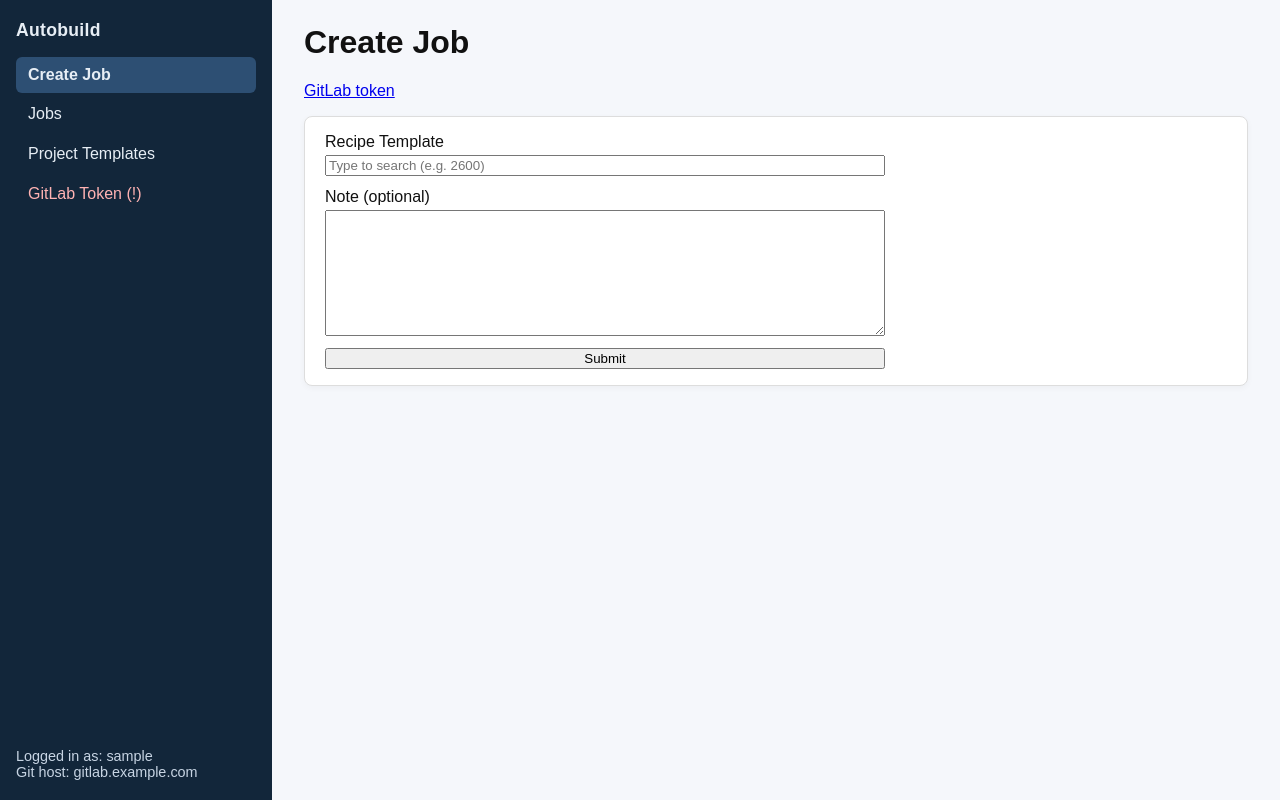
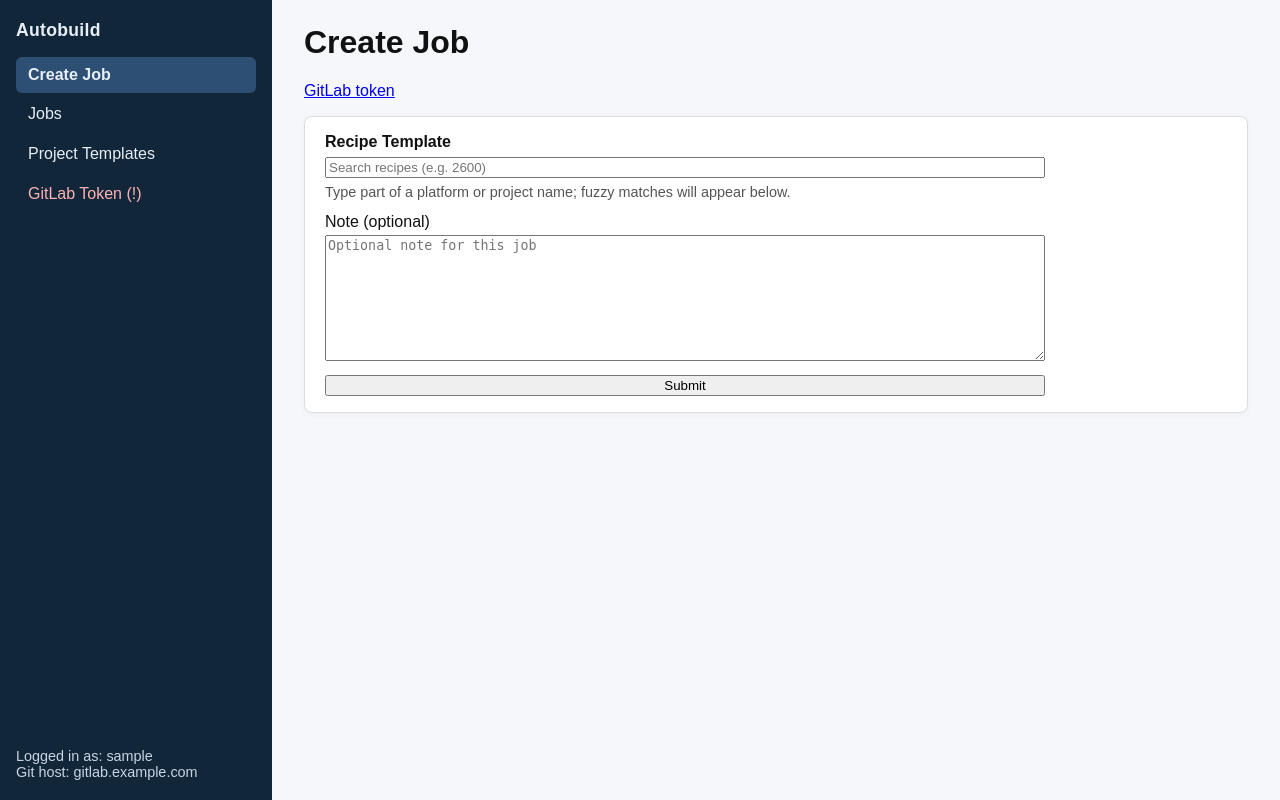
Before and after one commit to hanhanlee/autobuild_onetree, a FastAPI app: page /new in a window 1280 px wide. Run offline with FastAPI, Linux system fonts and the light colour scheme; the visitor is signed in with stand-in values (Sample User, id 1); parts of the project's set-up code (start-up, migrations or seed data) failed here and were passed over.

Commit message:
feat: switch create job to recipe-only with snapshot-driven runner
  - Enforce Create Job to accept only recipe_id and note
  - Persist full raw_recipe_yaml into job snapshot and DB
  - Remove all job-level overrides and legacy repo/ref/machine inputs
  - Update runner to execute build strictly from snapshot recipe YAML
  - Add safe DB migration for recipe_id, raw_recipe_yaml, note, created_by
  - Update UI to display recipe-based jobs and audit snapshot

```diff
--- a/app/main.py
+++ b/app/main.py
@@ -186,7 +186,18 @@ async def settings_post(request: Request, token: str = Form(...)):
     username = get_current_user(request)
     err = auth.save_gitlab_token(username, token)
     if err:
-        return templates.TemplateResponse("settings.html", {"request": request, "saved": False, "error": err})
+        return render_page(
+            request,
+            "settings.html",
+            current_page="settings",
+            status_code=400,
+            saved=False,
+            error=err,
+            user=username,
+            token_ok=False,
+            git_credentials_configured=None,
+            git_credentials_error=err,
+        )
     git_credentials_ok, git_error = auth.try_setup_user_git_credentials(username, token, git_host=get_git_host())
     error_msg = git_error or "unknown error"
     context = {
@@ -205,7 +216,16 @@ async def job_detail(request: Request, job_id: int):
         return redirect
     job = db.get_job(job_id)
     if not job:
-        raise HTTPException(status_code=404, detail="Job not found")
+        return render_page(
+            request,
+            "error.html",
+            current_page="jobs",
+            status_code=404,
+            title="Job not found",
+            message="Job not found",
+            user=get_current_user(request),
+            token_ok=None,
+        )
     artifact_list = jobs.list_artifacts(job_id)
     return render_page(request, "job.html", current_page="jobs", job=job, artifacts=artifact_list)
 
--- a/app/routes/jobs.py
+++ b/app/routes/jobs.py
@@ -1,6 +1,7 @@
+import logging
 from typing import Optional
 
-from fastapi import APIRouter, BackgroundTasks, Form, Request
+from fastapi import APIRouter, BackgroundTasks, Request
 from fastapi.responses import HTMLResponse, RedirectResponse
 
 from .. import jobs, db
@@ -10,6 +11,7 @@ from ..recipes_catalog import list_recipes, load_recipe_yaml, recipe_path_from_i
 from ..web import render_page
 
 router = APIRouter()
+logger = logging.getLogger(__name__)
 
 
 def _current_user(request: Request) -> Optional[str]:
@@ -46,8 +48,6 @@ async def jobs_page(request: Request):
 async def create_job(
     request: Request,
     background_tasks: BackgroundTasks,
-    recipe_id: str = Form(...),
-    note: str = Form(""),
 ):
     redirect = _require_login(request)
     if redirect:
@@ -57,7 +57,37 @@ async def create_job(
         return render_page(request, "new_job.html", current_page="new", status_code=403, error="Unauthorized user", recipes=list_recipes(get_presets_root()), user=user, token_ok=None)
     presets_root = get_presets_root()
     recipes = list_recipes(presets_root)
-    recipe_id_val = str(recipe_id).strip()
+    try:
+        form = await request.form()
+    except Exception:
+        return render_page(
+            request,
+            "new_job.html",
+            current_page="new",
+            status_code=400,
+            error="Invalid form submission",
+            recipes=recipes,
+            user=user,
+            token_ok=None,
+        )
+    recipe_id_val = str(form.get("recipe_id") or "").strip()
+    note = str(form.get("note") or "").strip()
+    allowed_fields = {"recipe_id", "note"}
+    extras = [k for k in form.keys() if k not in allowed_fields]
+    if extras:
+        extras_sorted = ", ".join(sorted(extras))
+        return render_page(
+            request,
+            "new_job.html",
+            current_page="new",
+            status_code=400,
+            error=f"Unexpected fields: {extras_sorted}",
+            recipes=recipes,
+            user=user,
+            token_ok=None,
+            recipe_id=recipe_id_val,
+            note=note,
+        )
     if not recipe_id_val:
         return render_page(
             request,
@@ -71,78 +101,120 @@ async def create_job(
             recipe_id=recipe_id_val,
             note=note,
         )
-    recipe_snapshot = None
-    if recipe_id_val:
-        try:
-            path = recipe_path_from_id(presets_root, recipe_id_val)
-        except ValueError:
-            return render_page(
-                request,
-                "new_job.html",
-                current_page="new",
-                status_code=400,
-                error="Invalid recipe id",
-                recipes=recipes,
-                user=user,
-                token_ok=None,
-                recipe_id=recipe_id_val,
-                note=note,
-            )
-        if not path.exists():
-            return render_page(
-                request,
-                "new_job.html",
-                current_page="new",
-                status_code=400,
-                error="Recipe not found",
-                recipes=recipes,
-                user=user,
-                token_ok=None,
-                recipe_id=recipe_id_val,
-                note=note,
-            )
-        try:
-            recipe_yaml = load_recipe_yaml(presets_root, recipe_id_val)
-        except Exception:
-            return render_page(
-                request,
-                "new_job.html",
-                current_page="new",
-                status_code=400,
-                error="Failed to load recipe",
-                recipes=recipes,
-                user=user,
-                token_ok=None,
-                recipe_id=recipe_id_val,
-                note=note,
-            )
-        recipe_snapshot = {
-            "id": recipe_id_val,
-            "yaml": recipe_yaml,
-        }
+    try:
+        path = recipe_path_from_id(presets_root, recipe_id_val)
+    except ValueError:
+        return render_page(
+            request,
+            "new_job.html",
+            current_page="new",
+            status_code=400,
+            error="Invalid recipe id",
+            recipes=recipes,
+            user=user,
+            token_ok=None,
+            recipe_id=recipe_id_val,
+            note=note,
+        )
+    if not path.exists():
+        return render_page(
+            request,
+            "new_job.html",
+            current_page="new",
+            status_code=404,
+            error="Recipe not found",
+            recipes=recipes,
+            user=user,
+            token_ok=None,
+            recipe_id=recipe_id_val,
+            note=note,
+        )
+    try:
+        recipe_yaml = load_recipe_yaml(presets_root, recipe_id_val)
+    except Exception as exc:
+        logger.warning("Failed to load recipe %s: %s", recipe_id_val, exc)
+        return render_page(
+            request,
+            "new_job.html",
+            current_page="new",
+            status_code=500,
+            error="Failed to load recipe contents",
+            recipes=recipes,
+            user=user,
+            token_ok=None,
+            recipe_id=recipe_id_val,
+            note=note,
+        )
+    if not isinstance(recipe_yaml, str):
+        logger.error("Recipe YAML for %s is not a string (type=%s)", recipe_id_val, type(recipe_yaml))
+        return render_page(
+            request,
+            "new_job.html",
+            current_page="new",
+            status_code=500,
+            error="Recipe content invalid",
+            recipes=recipes,
+            user=user,
+            token_ok=None,
+            recipe_id=recipe_id_val,
+            note=note,
+        )
     created_at = jobs.now_iso()
-    job_id = jobs.create_job(user, "", "", "", "", created_at=created_at)
-    effective_block = {}
-    if recipe_snapshot:
-        effective_block["recipe"] = recipe_snapshot
+    try:
+        job_id = jobs.create_job(user, recipe_id_val, recipe_yaml, note, created_at=created_at)
+    except Exception as exc:
+        logger.error("Failed to create job for user %s recipe %s: %s", user, recipe_id_val, exc)
+        return render_page(
+            request,
+            "new_job.html",
+            current_page="new",
+            status_code=500,
+            error="Failed to create job",
+            recipes=recipes,
+            user=user,
+            token_ok=None,
+            recipe_id=recipe_id_val,
+            note=note,
+        )
 
+    snapshot = {
+        "recipe_id": recipe_id_val,
+        "raw_recipe_yaml": recipe_yaml,
+        "note": note,
+        "created_by": user,
+        "created_at": created_at,
+        "status": jobs.STATUS_PENDING,
+    }
     spec = {
-        "schema_version": 1,
+        "schema_version": 2,
         "job_id": job_id,
         "created_by": user,
         "created_at": created_at,
-        "preset_name": "__manual__",
-        "overrides": {
-            "recipe_id": recipe_id_val,
-            "note": note,
-        },
-        "effective": effective_block,
-        "resolved_preset": None,
+        "status": jobs.STATUS_PENDING,
+        "recipe_id": recipe_id_val,
+        "raw_recipe_yaml": recipe_yaml,
+        "note": note,
+        "snapshot": snapshot,
     }
-    if recipe_snapshot:
-        spec["recipe"] = recipe_snapshot
-    if note:
-        spec["note"] = note
-    jobs.write_job_spec(job_id, spec)
+    try:
+        jobs.write_job_spec(job_id, spec)
+    except Exception as exc:
+        logger.error("Failed to write job spec for %s: %s", job_id, exc)
+        try:
+            db.update_job_status(job_id, jobs.STATUS_FAILED, finished_at=jobs.now_iso(), exit_code=-1)
+        except Exception:
+            logger.warning("Failed to mark job %s as failed after spec write error", job_id)
+        return render_page(
+            request,
+            "new_job.html",
+            current_page="new",
+            status_code=500,
+            error="Failed to persist job snapshot",
+            recipes=recipes,
+            user=user,
+            token_ok=None,
+            recipe_id=recipe_id_val,
+            note=note,
+        )
     background_tasks.add_task(jobs.start_job_runner, job_id)
     return RedirectResponse(url=f"/jobs/{job_id}", status_code=303)
--- a/requirements.txt
+++ b/requirements.txt
@@ -4,3 +4,4 @@ jinja2
 python-multipart
 sse-starlette
 pypam
+PyYAML
--- a/templates/new_job.html
+++ b/templates/new_job.html
@@ -5,22 +5,106 @@
 {% if error %}<p class="error">{{ error }}</p>{% endif %}
 <p><a href="/settings">GitLab token</a></p>
 <div class="card">
-    <form method="post" action="/new" style="display:grid;grid-template-columns:1fr;gap:0.75rem;max-width:560px;">
-        <label>Recipe Template
-            <input list="recipe-options" id="recipe-select" name="recipe_id" value="{{ recipe_id or '' }}" placeholder="Type to search (e.g. 2600)" required>
-            <datalist id="recipe-options">
-                {% for r in recipes or [] %}
-                    <option value="{{ r.id }}" label="{{ r.display_name }}"></option>
-                {% endfor %}
-            </datalist>
-        </label>
+    <form method="post" action="/new" style="display:grid;grid-template-columns:1fr;gap:0.85rem;max-width:720px;">
+        <div style="display:flex;flex-direction:column;gap:0.35rem;">
+            <label for="recipe-input" style="font-weight:600;">Recipe Template</label>
+            <input id="recipe-input" name="recipe_id" value="{{ recipe_id or '' }}" placeholder="Search recipes (e.g. 2600)" autocomplete="off" required>
+            <div style="color:#555;font-size:0.9rem;">Type part of a platform or project name; fuzzy matches will appear below.</div>
+            <div id="recipe-suggestions" class="recipe-suggestions" role="listbox" aria-label="Recipe suggestions"></div>
+        </div>
         <label>Note (optional)
-            <textarea name="note" rows="3">{{ note or '' }}</textarea>
+            <textarea name="note" rows="3" placeholder="Optional note for this job">{{ note or '' }}</textarea>
         </label>
         <button type="submit">Submit</button>
     </form>
 </div>
+<style>
+.recipe-suggestions {
+    border: 1px solid #d7dce2;
+    border-radius: 8px;
+    background: #fff;
+    box-shadow: 0 4px 14px rgba(0,0,0,0.08);
+    max-height: 240px;
+    overflow-y: auto;
+    display: none;
+}
+.recipe-suggestion {
+    padding: 0.5rem 0.75rem;
+    cursor: pointer;
+    border-bottom: 1px solid #eef1f4;
+    display: flex;
+    flex-direction: column;
+    gap: 0.1rem;
+}
+.recipe-suggestion:last-child { border-bottom: none; }
+.recipe-suggestion:hover { background: #f3f6fb; }
+.recipe-suggestion .id { font-weight: 700; color: #0f3057; }
+.recipe-suggestion .name { color: #3a4a5a; font-size: 0.92rem; }
+.recipe-empty { padding: 0.5rem 0.75rem; color: #777; }
+</style>
+<script type="application/json" id="recipe-data">{{ recipes or [] | tojson }}</script>
 <script>
-    // recipes are rendered server-side in datalist; no extra JS needed
+(() => {
+    const input = document.getElementById("recipe-input");
+    const suggestions = document.getElementById("recipe-suggestions");
+    const dataEl = document.getElementById("recipe-data");
+    if (!input || !suggestions || !dataEl) return;
+    let recipes = [];
+    try {
+        recipes = JSON.parse(dataEl.textContent || "[]");
+    } catch (e) {
+        recipes = [];
+    }
+    const fuzzyMatch = (query, text) => {
+        const q = (query || "").toLowerCase().replace(/\s+/g, "");
+        const t = (text || "").toLowerCase().replace(/\s+/g, "");
+        if (!q) return false;
+        return t.includes(q);
+    };
+    const render = (query) => {
+        suggestions.innerHTML = "";
+        const q = (query || "").trim();
+        if (!q) {
+            suggestions.style.display = "none";
+            return;
+        }
+        const matched = recipes.filter((r) => fuzzyMatch(q, `${r.id} ${r.display_name || ""}`)).slice(0, 12);
+        if (!matched.length) {
+            const empty = document.createElement("div");
+            empty.className = "recipe-empty";
+            empty.textContent = "No matches";
+            suggestions.appendChild(empty);
+            suggestions.style.display = "block";
+            return;
+        }
+        matched.forEach((r) => {
+            const item = document.createElement("div");
+            item.className = "recipe-suggestion";
+            item.role = "option";
+            const id = document.createElement("div");
+            id.className = "id";
+            id.textContent = r.id;
+            const name = document.createElement("div");
+            name.className = "name";
+            name.textContent = r.display_name || r.id;
+            item.appendChild(id);
+            item.appendChild(name);
+            item.addEventListener("click", () => {
+                input.value = r.id;
+                suggestions.style.display = "none";
+                suggestions.innerHTML = "";
+                input.focus();
+            });
+            suggestions.appendChild(item);
+        });
+        suggestions.style.display = "block";
+    };
+    input.addEventListener("input", () => render(input.value));
+    input.addEventListener("focus", () => render(input.value));
+    document.addEventListener("click", (ev) => {
+        if (ev.target === input || suggestions.contains(ev.target)) return;
+        suggestions.style.display = "none";
+    });
+})();
 </script>
 {% endblock %}
```
Also changed, not shown: app/db.py (+44 -3 lines), app/jobs.py (+17 -10 lines), templates/error.html (added, +7 -0 lines), templates/job.html (+15 -3 lines), templates/jobs.html (+8 -4 lines), 1 other file.
